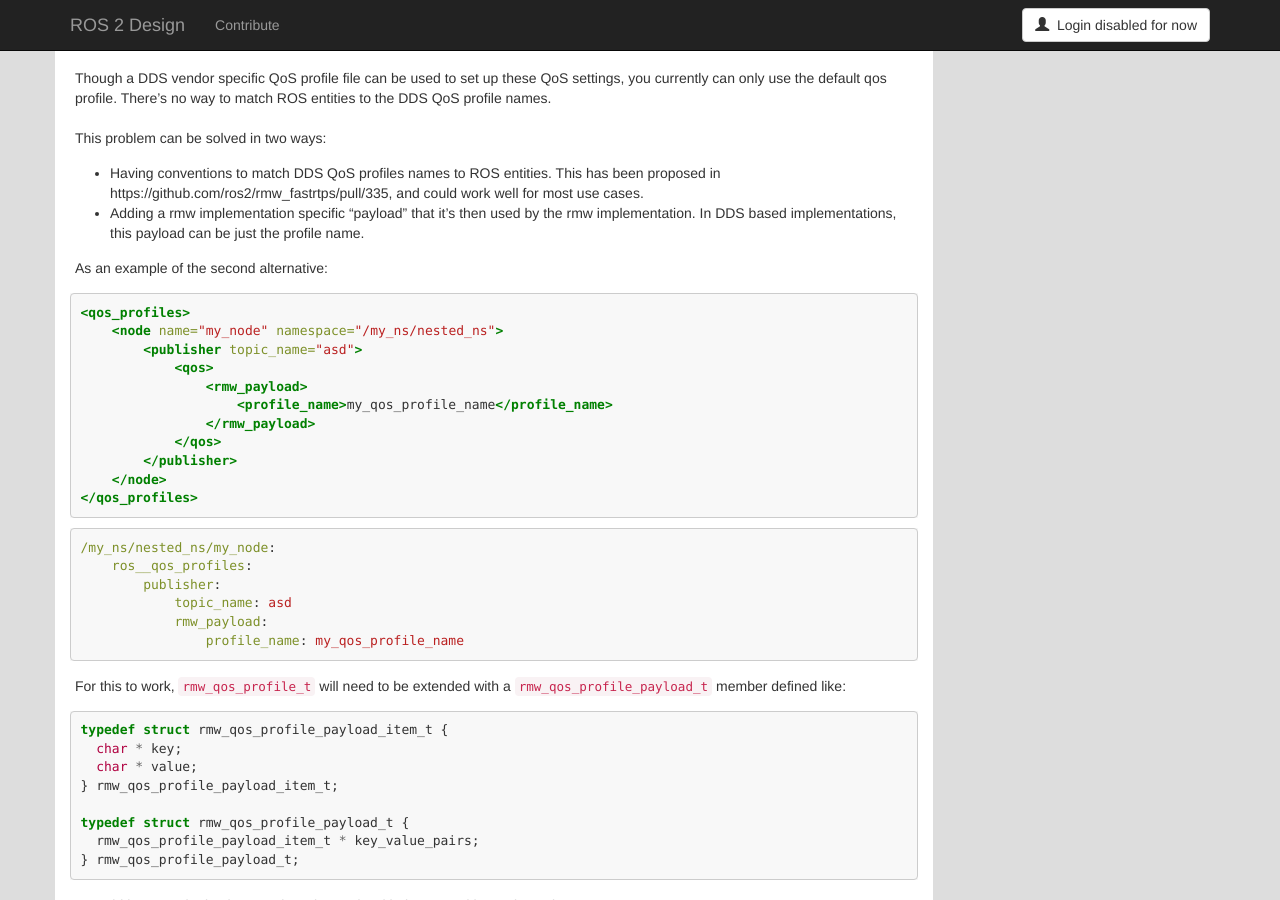
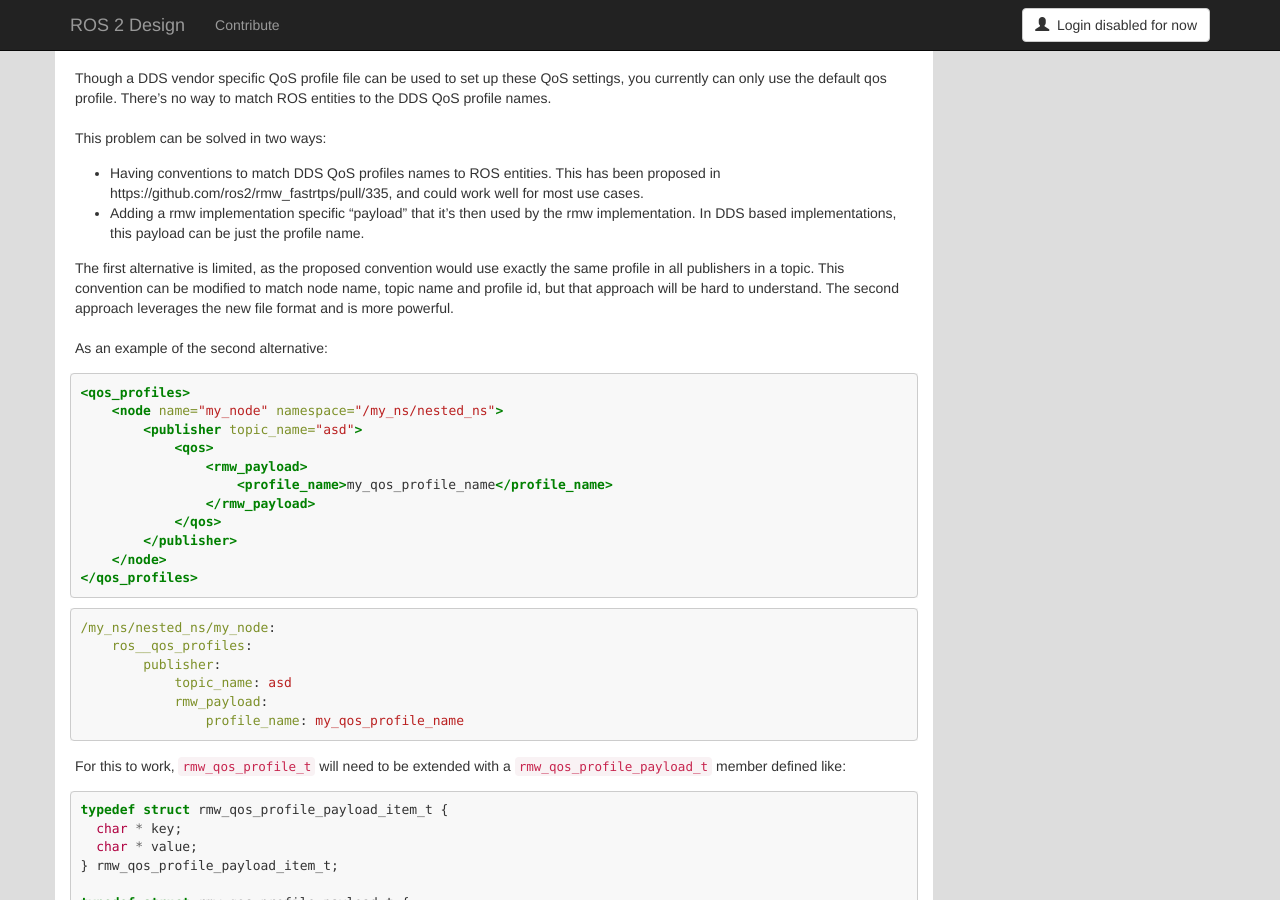
Before and after one commit to ros2/design, a Jekyll site: the page built from articles/external_qos_file.md, in a window 1280 px wide and 900 px high, scrolled down 8759 px. Built offline with Jekyll 4.4.1, drawn with Linux system fonts in a browser that asks for light colours; nearby versions of some CDN libraries.

Commit message:
Add comparson between the proposed approachs for vendor specific QoS
Signed-off-by: Ivan Santiago Paunovic <ivanpauno@ekumenlabs.com>

````diff
--- a/articles/external_qos_file.md
+++ b/articles/external_qos_file.md
@@ -485,6 +485,10 @@ This problem can be solved in two ways:
 - Adding a rmw implementation specific "payload" that it's then used by the rmw implementation.
   In DDS based implementations, this payload can be just the profile name.
 
+The first alternative is limited, as the proposed convention would use exactly the same profile in all publishers in a topic.
+This convention can be modified to match node name, topic name and profile id, but that approach will be hard to understand.
+The second approach leverages the new file format and is more powerful.
+
 As an example of the second alternative:
 
 ```xml
````
